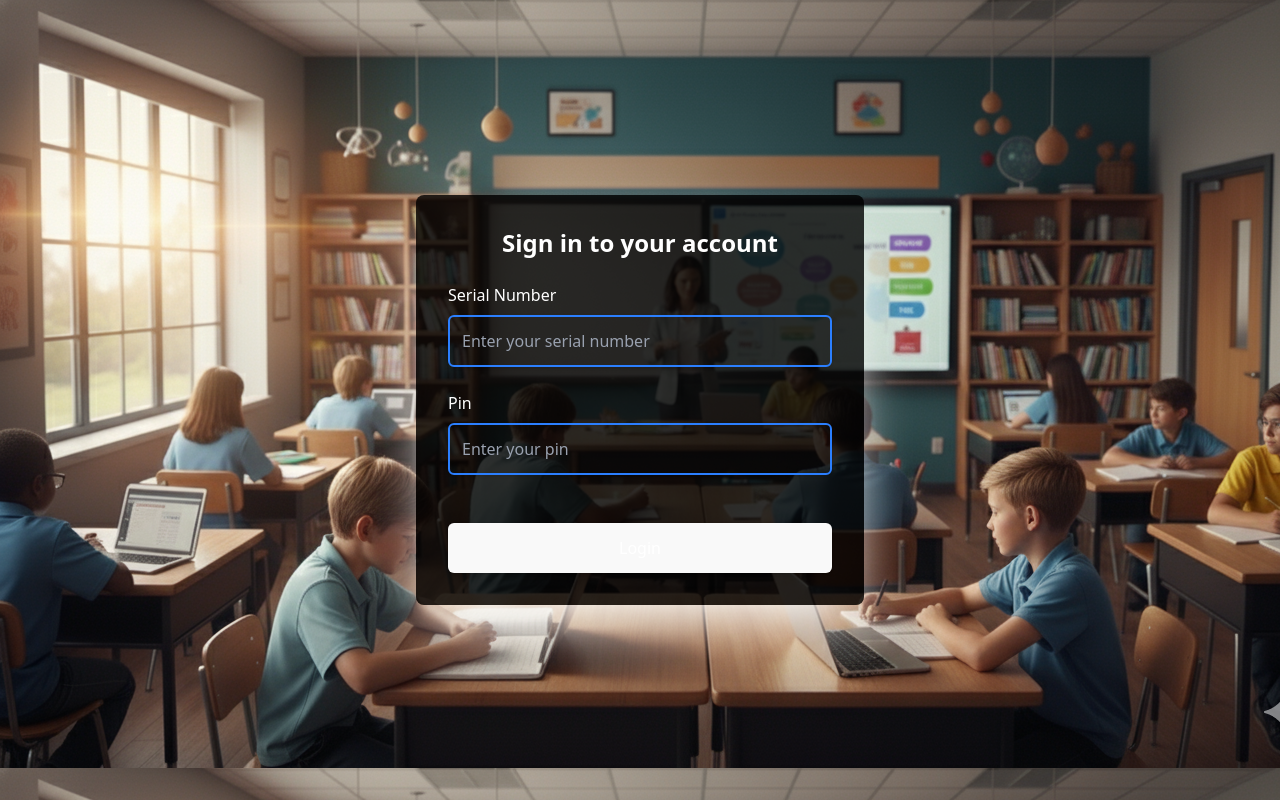
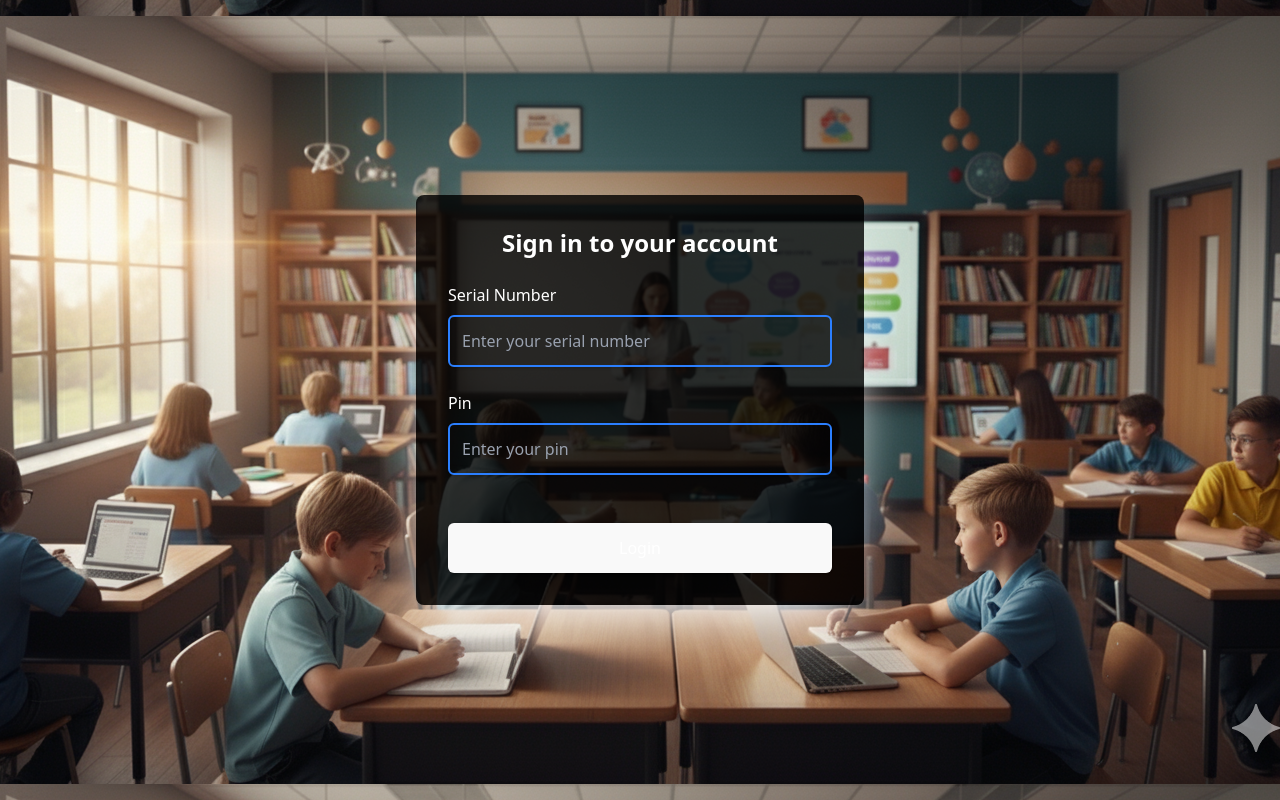
Before and after one commit to School-Management-System-Frontend/Frontend-School-Management-System-, a React (Vite) app in the folder School-Management-System-Frontend/: page /login in a window 1280 px wide. Built offline with nearby package versions, Linux system fonts and the light colour scheme.

Commit message:
made some small touches.

```diff
--- a/School-Management-System-Frontend/src/index.css
+++ b/School-Management-System-Frontend/src/index.css
@@ -7,7 +7,7 @@
 
   /* color-scheme: light dark;
   color: rgba(255, 255, 255, 0.87); */
-  /* background-color: #e9dde4; */
+  /* background-color: #d4d4d4ff; */
 
   font-synthesis: none;
   text-rendering: optimizeLegibility;
--- a/School-Management-System-Frontend/src/pages/login.jsx
+++ b/School-Management-System-Frontend/src/pages/login.jsx
@@ -19,7 +19,7 @@ export default function Login(){
     navigate("/personal");
   };
     return(
-        <div className="bg-[url('/background1.png')] min-h-screen flex items-center justify-center">
+        <div className="bg-[url('/background1.png')] bg-center min-h-screen flex items-center justify-center">
 
     <div className="w-170 max-w-md mx-auto shadow-2xl rounded-lg overflow-hidden bg-black/80 shadow-white">
 
```
